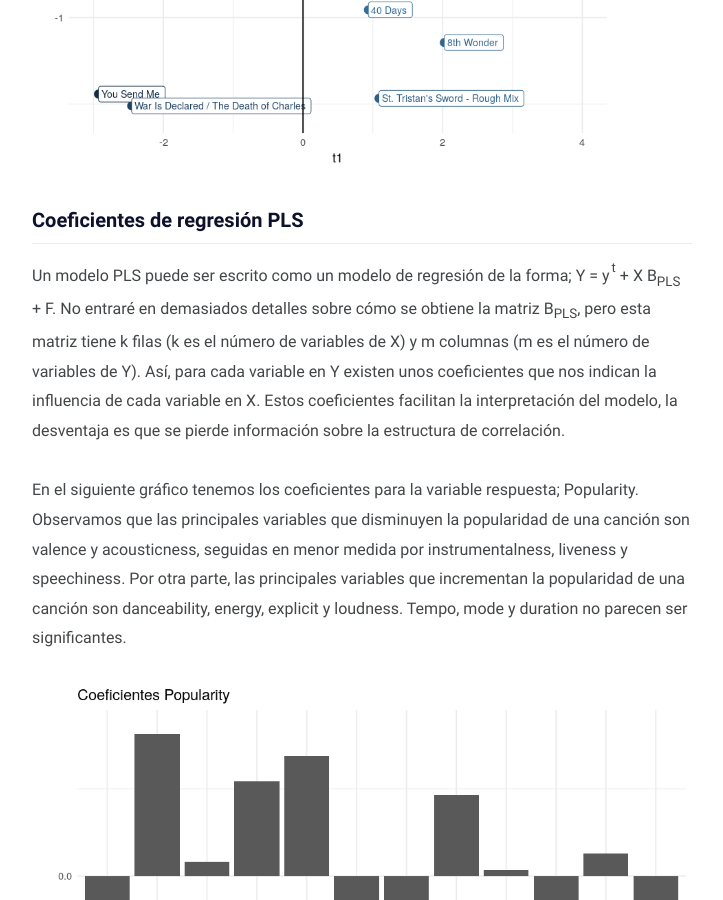
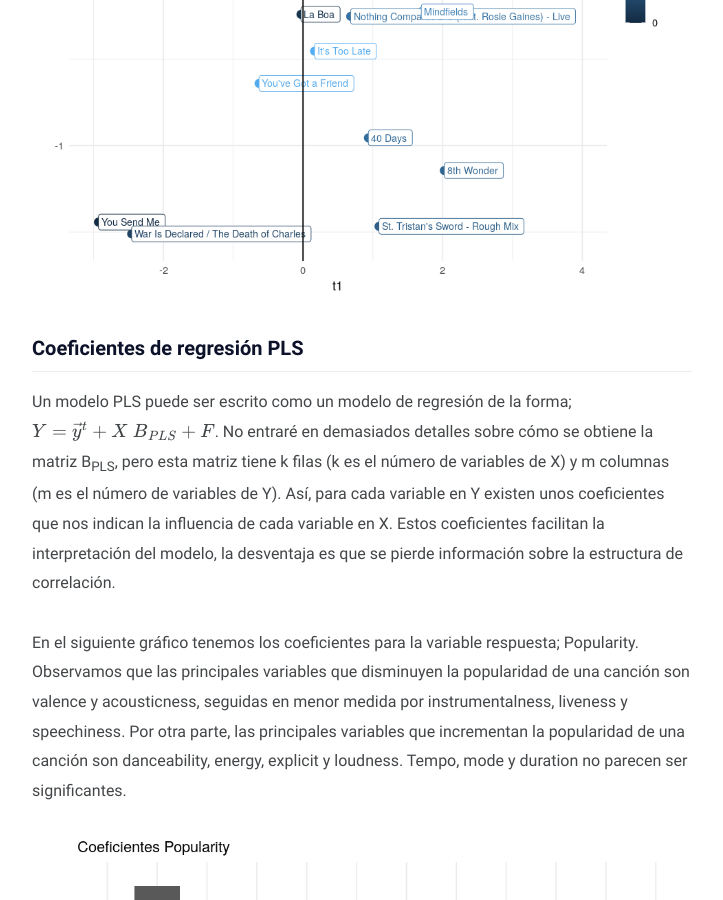
Before and after one commit to JAVI897/JAVI897.github.io, a Jekyll site: the page built from _posts/Comprendiendo-la-popularidad-con-PLS/2020-06-21-Comprendiendo-la-popularidad-con-PLS.md, in a window 1280 px wide and 900 px high, scrolled down 16235 px. Shown: the whole window, without its empty margins (278-1001 px from the left). Built offline with Jekyll 4.4.1, drawn with Linux system fonts in a browser that asks for light colours; formulas are drawn with MathJax 3; comment, search, counter and statistics services are not loaded; some of the changed text lies outside the part shown.

Commit message:
Update 2020-06-21-Comprendiendo-la-popularidad-con-PLS.md

```diff
--- a/_posts/Comprendiendo-la-popularidad-con-PLS/2020-06-21-Comprendiendo-la-popularidad-con-PLS.md
+++ b/_posts/Comprendiendo-la-popularidad-con-PLS/2020-06-21-Comprendiendo-la-popularidad-con-PLS.md
@@ -120,9 +120,7 @@
 
 Tras realizar un modelo PCA o PLS se deben analizar los residuos del modelo. La parte residual de una observación puede reducirse a un único número; el SPE (sum of predicted errors):
 
-
-
-<center><img src="https://github.com/JAVI897/JAVI897.github.io/blob/master/_posts/Comprendiendo-la-popularidad-con-PLS/ec8.PNG?raw=true" alt="png" style="zoom:80%;" /></center>
+$$ SPE_i = \sqrt{e_i^t \; e_i}$$
 
 <br>
 
@@ -132,7 +130,7 @@
 
 Podemos calcular un límite de confianza, por debajo de este esperaremos encontrar una fracción de los datos. Este es el límite chi2;
 
-<center><img src="https://github.com/JAVI897/JAVI897.github.io/blob/master/_posts/Comprendiendo-la-popularidad-con-PLS/ec10.PNG?raw=true" alt="png" alt="png" style="zoom:80%;" /></center>
+$$ chi2lim = g \; \chi2_h(\alpha)$$
 
 <br>
 
@@ -145,7 +143,7 @@
 
 El estadístico T<sup>2</sup> es un *resumen* de todos los scores t en todas las A dimensiones (3 en nuestro caso). El T<sup>2</sup> es la distancia desde el centro del hiperplano a la proyección de la observación. Una proyección que esté justo en el centro del hiperplano, tendrá un valor T<sup>2</sup> = 0. Las observaciones que tengan valores muy cercanos al centroide de los datos, tendrán valores T<sup>2</sup> muy bajos. *Dato curioso;* el estadístico T<sup>2</sup> es equivalente a la distancia Mahalanobis de una proyección a la media.
 
-<center><img src="https://github.com/JAVI897/JAVI897.github.io/blob/master/_posts/Comprendiendo-la-popularidad-con-PLS/ec11.PNG?raw=true" alt="png" style="zoom:80%;" /></center>
+$$T_i^2 = \sum_{a = 1}^{a = A} (\frac{t_{i,a}}{s_a})^2$$
 
 <br>
 
@@ -153,7 +151,7 @@
 
 El estadístico T<sup>2</sup> se distribuye como una distribución F de Snedecor. Por ello, podemos calcular un límite de confianza del 95% por debajo del cual esperamos encontrar el 95% de las observaciones. Por tanto, una observación T<sub>i</sub> estará por encima de este límite cuando:
 
-<center><img src="https://github.com/JAVI897/JAVI897.github.io/blob/master/_posts/Comprendiendo-la-popularidad-con-PLS/ec12.PNG?raw=true" alt="png" style="zoom:80%;" /></center>
+$$T_i^2 > F_{A, N-A}^{\alpha = 0.05} \; \frac{A \; (N^2 - 1)}{N (N - A)}$$
 
 <br>
 
@@ -172,7 +170,7 @@
 
 <br>
 
-<center><img src="https://github.com/JAVI897/JAVI897.github.io/blob/master/_posts/Comprendiendo-la-popularidad-con-PLS/ec13.PNG?raw=true" alt="png" style="zoom:80%;" /></center>
+$$R_i^2 = \frac{SCE_k}{SCT_k}$$
 
 <br>
 
@@ -260,7 +258,7 @@
 
 ### Coeficientes de regresión PLS
 
-Un modelo PLS puede ser escrito como un modelo de regresión de la forma; Y = y<sup>t</sup> + X B<sub>PLS</sub> + F. No entraré en demasiados detalles sobre cómo se obtiene la matriz B<sub>PLS</sub>, pero esta matriz tiene k filas (k es el número de variables de X) y m columnas (m es el número de variables de Y). Así, para cada variable en Y existen unos coeficientes que nos indican la influencia de cada variable en X. Estos coeficientes facilitan la interpretación del modelo, la desventaja es que se pierde información sobre la estructura de correlación.
+Un modelo PLS puede ser escrito como un modelo de regresión de la forma; $Y = \vec{y}^t + X \; B_{PLS} + F$. No entraré en demasiados detalles sobre cómo se obtiene la matriz B<sub>PLS</sub>, pero esta matriz tiene k filas (k es el número de variables de X) y m columnas (m es el número de variables de Y). Así, para cada variable en Y existen unos coeficientes que nos indican la influencia de cada variable en X. Estos coeficientes facilitan la interpretación del modelo, la desventaja es que se pierde información sobre la estructura de correlación.
 
 En el siguiente gráfico tenemos los coeficientes para la variable respuesta; Popularity. Observamos que las principales variables que disminuyen la popularidad de una canción son valence y acousticness, seguidas en menor medida por instrumentalness, liveness y speechiness. Por otra parte, las principales variables que incrementan la popularidad de una canción son danceability, energy, explicit y loudness. Tempo, mode y duration no parecen ser significantes.
 
```
